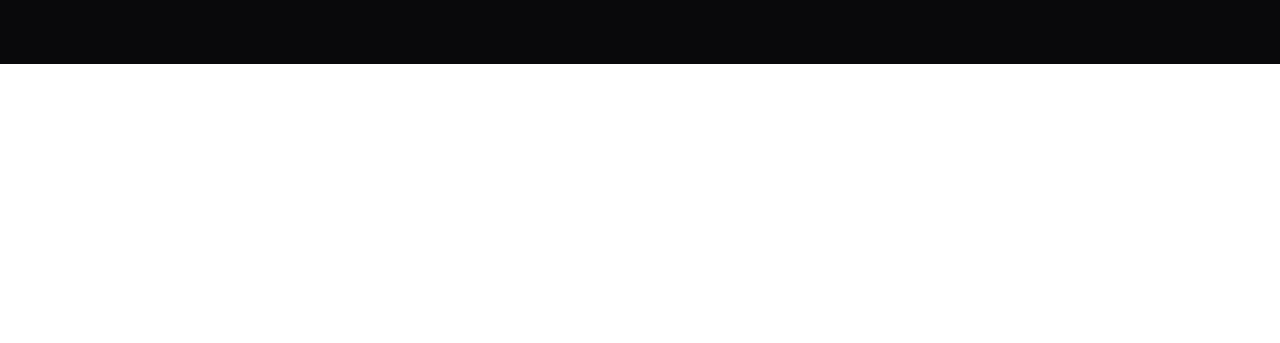
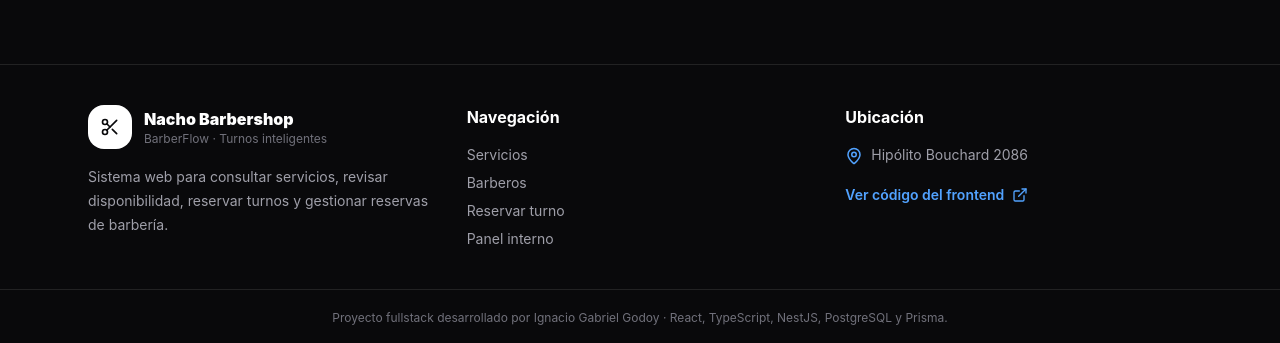
Before and after one commit to IgnacioGodoy2002/barberflow-web, a React (Vite) app: page / in a window 1280 px wide. Shown: the part 3147-3490 px from the top of the page. Before the commit the page ends 3211 px from the top, so only its background shows below. Built offline with nearby package versions, Linux system fonts and the light colour scheme; no server answers.

Commit message:
Agrego footer y mejoras SEO

```diff
--- a/index.html
+++ b/index.html
@@ -1,11 +1,16 @@
 <!doctype html>
 <html lang="en">
   <head>
-    <meta charset="UTF-8" />
-    <link rel="icon" type="image/svg+xml" href="/favicon.svg" />
-    <meta name="viewport" content="width=device-width, initial-scale=1.0" />
-    <title>barberflow-web</title>
-  </head>
+  <meta charset="UTF-8" />
+  <link rel="icon" type="image/svg+xml" href="/vite.svg" />
+  <meta name="viewport" content="width=device-width, initial-scale=1.0" />
+  <title>Nacho Barbershop | BarberFlow</title>
+  <meta
+    name="description"
+    content="Sistema web de turnos para barbería. Consultá servicios, barberos, disponibilidad y reservá online con BarberFlow."
+  />
+</head>
+
   <body>
     <div id="root"></div>
     <script type="module" src="/src/main.tsx"></script>
--- a/src/App.tsx
+++ b/src/App.tsx
@@ -15,6 +15,7 @@ import { API_URL } from "./config/api";
 import { MyAppointments } from "./components/MyAppointments";
 import { AdminAppointments } from "./components/AdminAppointments";
 import { HowItWorks } from "./components/HowItWorks";
+import { Footer } from "./components/Footer";
 
 type Service = {
   id: string;
@@ -277,7 +278,9 @@ function App() {
 <section id="admin" className="mx-auto max-w-6xl px-6 pb-16">
   <AdminAppointments />
 </section>
-    </main>
+
+<Footer />
+</main>
   );
 }
 
--- /dev/null
+++ b/src/components/Footer.tsx
@@ -0,0 +1,71 @@
+import { ExternalLink, MapPin, Scissors } from "lucide-react";
+
+export function Footer() {
+  return (
+    <footer className="border-t border-white/10 bg-zinc-950">
+      <div className="mx-auto grid max-w-6xl gap-8 px-6 py-10 md:grid-cols-3">
+        <div>
+          <div className="mb-4 flex items-center gap-3">
+            <div className="flex h-11 w-11 items-center justify-center rounded-2xl bg-white text-zinc-950">
+              <Scissors size={20} />
+            </div>
+
+            <div>
+              <p className="font-black text-white">Nacho Barbershop</p>
+              <p className="text-xs text-zinc-500">
+                BarberFlow · Turnos inteligentes
+              </p>
+            </div>
+          </div>
+
+          <p className="text-sm leading-6 text-zinc-400">
+            Sistema web para consultar servicios, revisar disponibilidad,
+            reservar turnos y gestionar reservas de barbería.
+          </p>
+        </div>
+
+        <div>
+          <h3 className="mb-4 font-bold text-white">Navegación</h3>
+
+          <div className="grid gap-2 text-sm text-zinc-400">
+            <a href="#servicios" className="transition hover:text-white">
+              Servicios
+            </a>
+            <a href="#barberos" className="transition hover:text-white">
+              Barberos
+            </a>
+            <a href="#reservar" className="transition hover:text-white">
+              Reservar turno
+            </a>
+            <a href="#admin" className="transition hover:text-white">
+              Panel interno
+            </a>
+          </div>
+        </div>
+
+        <div>
+          <h3 className="mb-4 font-bold text-white">Ubicación</h3>
+
+          <p className="flex items-start gap-2 text-sm text-zinc-400">
+            <MapPin size={18} className="mt-0.5 text-blue-400" />
+            Hipólito Bouchard 2086
+          </p>
+
+          <a
+            href="https://github.com/IgnacioGodoy2002/barberflow-web"
+            target="_blank"
+            rel="noreferrer"
+            className="mt-5 inline-flex items-center gap-2 text-sm font-semibold text-blue-400 transition hover:text-blue-300"
+          >
+            Ver código del frontend <ExternalLink size={16} />
+          </a>
+        </div>
+      </div>
+
+      <div className="border-t border-white/10 px-6 py-5 text-center text-xs text-zinc-500">
+        Proyecto fullstack desarrollado por Ignacio Gabriel Godoy · React,
+        TypeScript, NestJS, PostgreSQL y Prisma.
+      </div>
+    </footer>
+  );
+}
```
